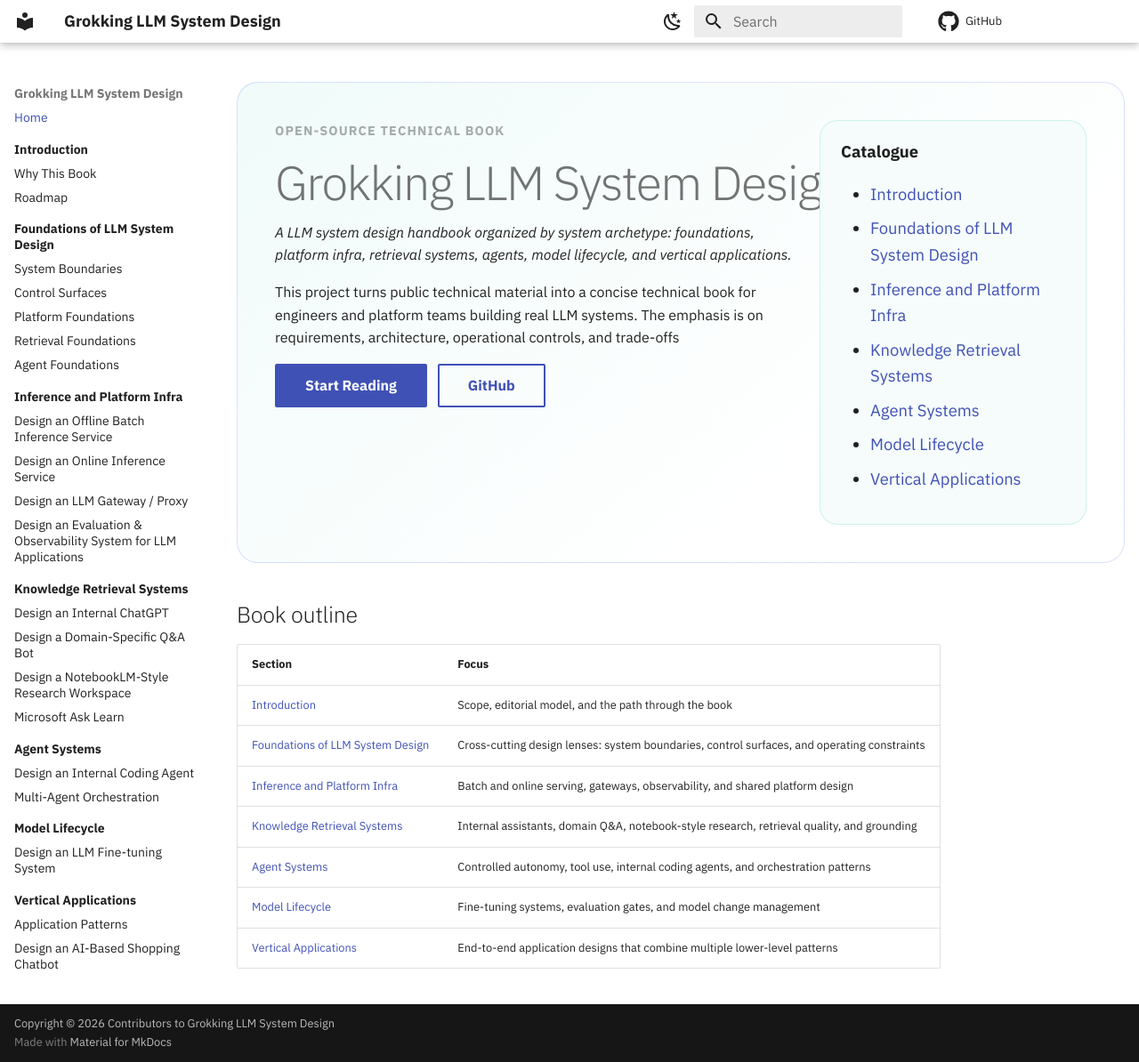
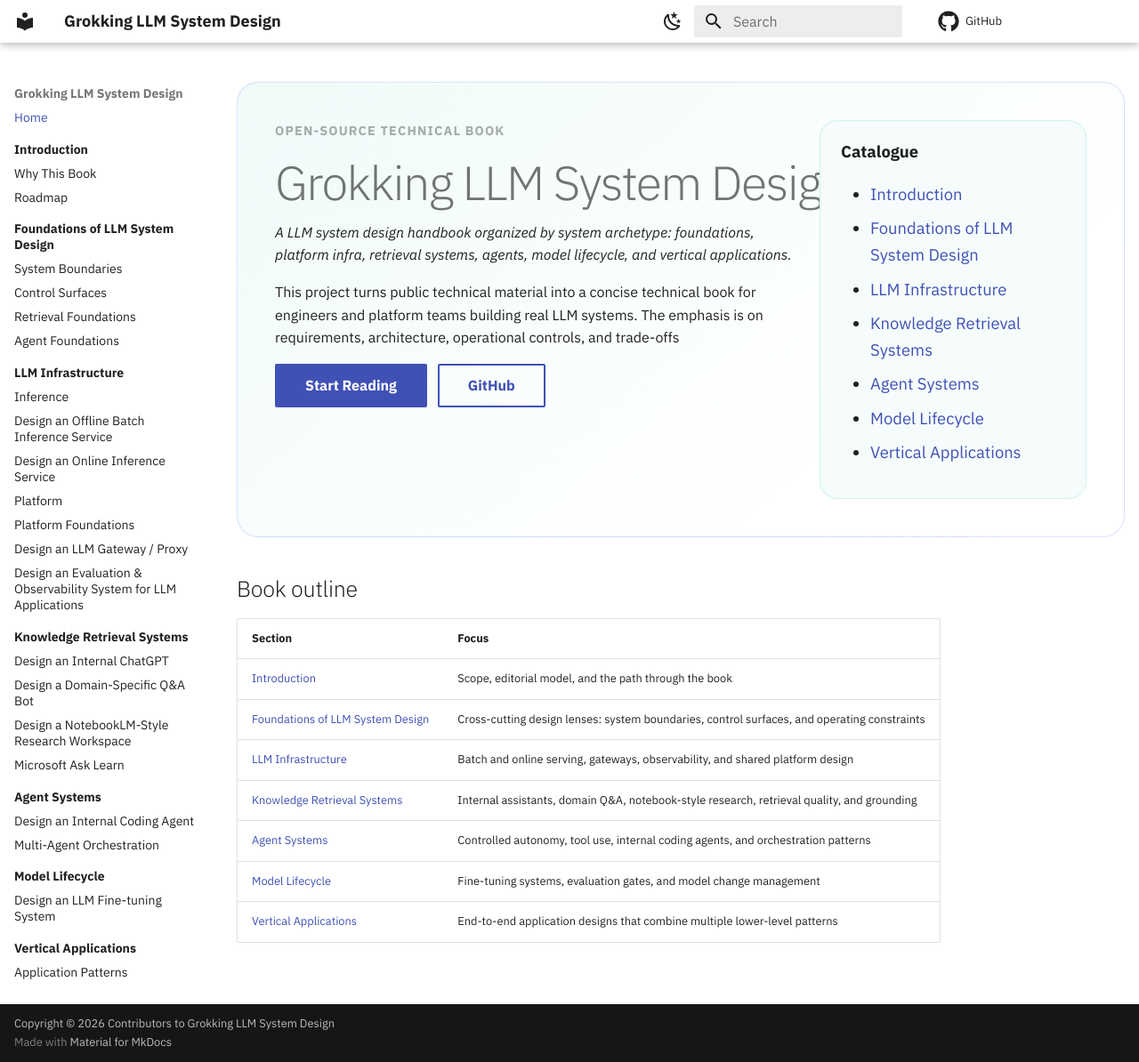
Before and after one commit to Zheng-Lu/grokking-llm-system-design-in-enterprise, an MkDocs documentation site: the page built from docs/index.md, in a window 1280 px wide and 1194 px high. Shown: the whole window at 89% size. Built offline with MkDocs 1.6.1 and Material for MkDocs 9.7.7, drawn with Linux system fonts in a browser that asks for light colours; comment, search, counter and statistics services are not loaded.

Commit message:
Restructure LLM infrastructure chapters

```diff
--- a/docs/index.md
+++ b/docs/index.md
@@ -30,7 +30,7 @@ This project turns public technical material into a concise technical book for e
 
 - [Introduction](introduction/index.md)
 - [Foundations of LLM System Design](foundations/index.md)
-- [Inference and Platform Infra](inference-platform-infra/index.md)
+- [LLM Infrastructure](llm-infrastructure/index.md)
 - [Knowledge Retrieval Systems](knowledge-retrieval-systems/index.md)
 - [Agent Systems](agent-systems/index.md)
 - [Model Lifecycle](model-lifecycle/index.md)
@@ -48,7 +48,7 @@ This project turns public technical material into a concise technical book for e
 | --- | --- |
 | [Introduction](introduction/index.md) | Scope, editorial model, and the path through the book |
 | [Foundations of LLM System Design](foundations/index.md) | Cross-cutting design lenses: system boundaries, control surfaces, and operating constraints |
-| [Inference and Platform Infra](inference-platform-infra/index.md) | Batch and online serving, gateways, observability, and shared platform design |
+| [LLM Infrastructure](llm-infrastructure/index.md) | Batch and online serving, gateways, observability, and shared platform design |
 | [Knowledge Retrieval Systems](knowledge-retrieval-systems/index.md) | Internal assistants, domain Q&A, notebook-style research, retrieval quality, and grounding |
 | [Agent Systems](agent-systems/index.md) | Controlled autonomy, tool use, internal coding agents, and orchestration patterns |
 | [Model Lifecycle](model-lifecycle/index.md) | Fine-tuning systems, evaluation gates, and model change management |
--- a/mkdocs.yml
+++ b/mkdocs.yml
@@ -23,15 +23,17 @@ nav:
       - foundations/index.md
       - foundations/system-boundaries.md
       - foundations/control-surfaces.md
-      - foundations/platform-foundations.md
       - foundations/retrieval-foundations.md
       - foundations/agent-foundations.md
-  - Inference and Platform Infra:
-      - inference-platform-infra/index.md
-      - inference-platform-infra/offline-batch-inference-service.md
-      - inference-platform-infra/online-inference-service.md
-      - inference-platform-infra/llm-gateway-proxy.md
-      - inference-platform-infra/evaluation-observability-system.md
+  - LLM Infrastructure:
+      - llm-infrastructure/index.md
+      - llm-infrastructure/inference/index.md
+      - llm-infrastructure/inference/offline-batch-inference-service.md
+      - llm-infrastructure/inference/online-inference-service.md
+      - llm-infrastructure/platform/index.md
+      - llm-infrastructure/platform/platform-foundations.md
+      - llm-infrastructure/platform/llm-gateway-proxy.md
+      - llm-infrastructure/platform/evaluation-observability-system.md
   - Knowledge Retrieval Systems:
       - knowledge-retrieval-systems/index.md
       - knowledge-retrieval-systems/internal-chatgpt.md
```
Also changed, not shown: AGENTS.md (+1 -1 lines), CONTRIBUTING.md (+2 -2 lines), README.md (+1 -1 lines), docs/foundations/index.md (+0 -1 lines), docs/inference-platform-infra/index.md (deleted, +0 -15 lines), docs/llm-infrastructure/index.md (added, +12 -0 lines), docs/llm-infrastructure/inference/index.md (added, +12 -0 lines), docs/llm-infrastructure/platform/index.md (added, +13 -0 lines), docs/llm-infrastructure/inference/offline-batch-inference-service.md (renamed from docs/inference-platform-infra/offline-batch-inference-service.md), docs/llm-infrastructure/inference/online-inference-service.md (renamed from docs/inference-platform-infra/online-inference-service.md), docs/llm-infrastructure/platform/evaluation-observability-system.md (renamed from docs/inference-platform-infra/evaluation-observability-system.md), docs/llm-infrastructure/platform/llm-gateway-proxy.md (renamed from docs/inference-platform-infra/llm-gateway-proxy.md), docs/llm-infrastructure/platform/platform-foundations.md (renamed from docs/foundations/platform-foundations.md).
